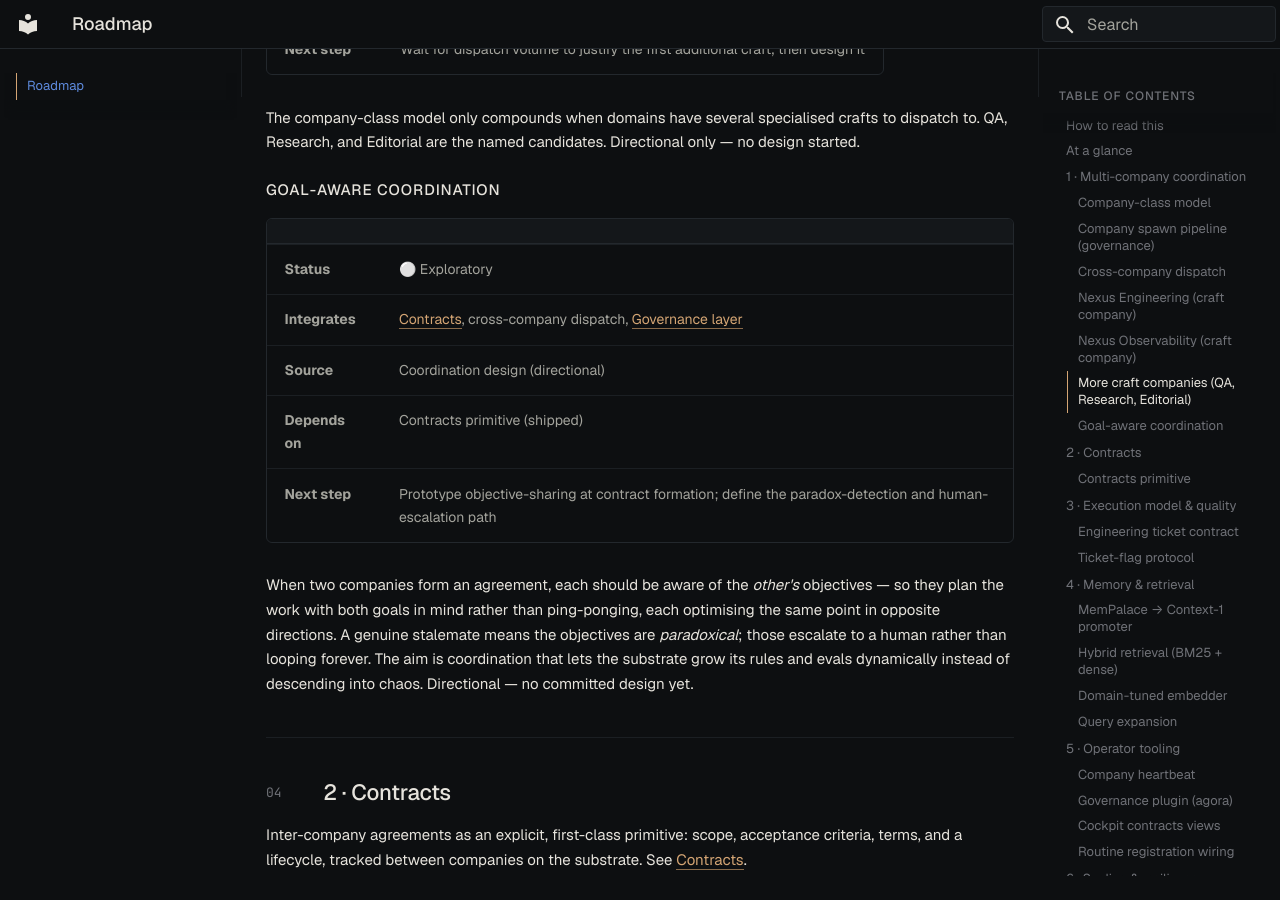
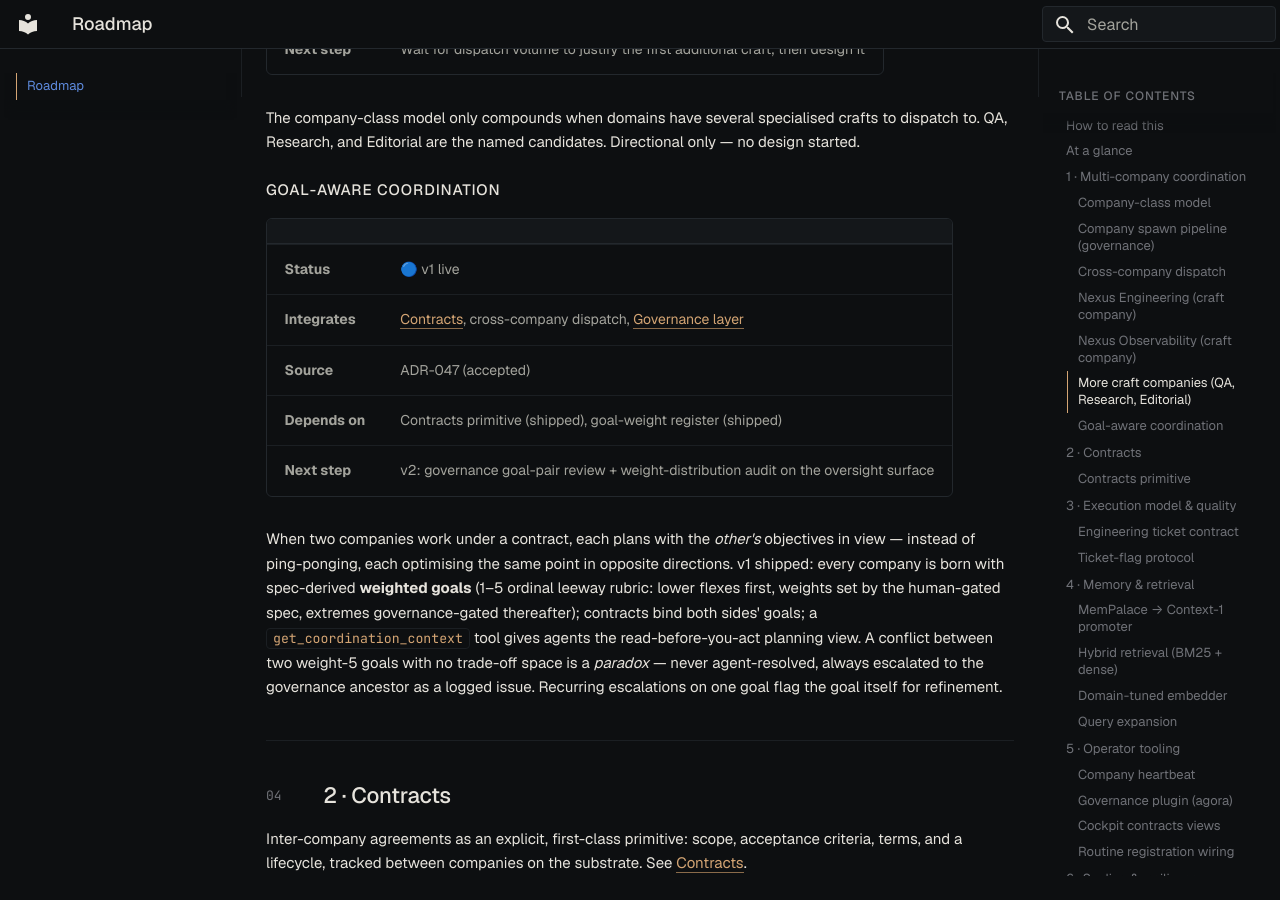
Before and after one commit to nexus-holdings/nexus-docs, an MkDocs documentation site: the page built from docs/roadmap.md, in a window 1280 px wide and 900 px high, scrolled down 4790 px. Built offline with MkDocs 1.6.1 and Material for MkDocs 9.7.7, drawn with Linux system fonts in a browser that asks for light colours.

Commit message:
ADR-047 shipped: roadmap card ⚪→🔵, contracts 6 tools, agora goal links, decisions index
Co-Authored-By: Claude Opus 4.8 (1M context) <noreply@anthropic.com>

```diff
--- a/docs/roadmap.md
+++ b/docs/roadmap.md
@@ -115,13 +115,13 @@ The company-class model only compounds when domains have several specialised cra
 
 | | |
 |---|---|
-| **Status** | ⚪ Exploratory |
+| **Status** | 🔵 v1 live |
 | **Integrates** | [Contracts](concepts/contracts.md), cross-company dispatch, [Governance layer](architecture/governance.md) |
-| **Source** | Coordination design (directional) |
-| **Depends on** | Contracts primitive (shipped) |
-| **Next step** | Prototype objective-sharing at contract formation; define the paradox-detection and human-escalation path |
+| **Source** | ADR-047 (accepted) |
+| **Depends on** | Contracts primitive (shipped), goal-weight register (shipped) |
+| **Next step** | v2: governance goal-pair review + weight-distribution audit on the oversight surface |
 
-When two companies form an agreement, each should be aware of the *other's* objectives — so they plan the work with both goals in mind rather than ping-ponging, each optimising the same point in opposite directions. A genuine stalemate means the objectives are *paradoxical*; those escalate to a human rather than looping forever. The aim is coordination that lets the substrate grow its rules and evals dynamically instead of descending into chaos. Directional — no committed design yet.
+When two companies work under a contract, each plans with the *other's* objectives in view — instead of ping-ponging, each optimising the same point in opposite directions. v1 shipped: every company is born with spec-derived **weighted goals** (1–5 ordinal leeway rubric: lower flexes first, weights set by the human-gated spec, extremes governance-gated thereafter); contracts bind both sides' goals; a `get_coordination_context` tool gives agents the read-before-you-act planning view. A conflict between two weight-5 goals with no trade-off space is a *paradox* — never agent-resolved, always escalated to the governance ancestor as a logged issue. Recurring escalations on one goal flag the goal itself for refinement.
 
 ---
 
```
Also changed, not shown: docs/components/plugins/agora.md (+1 -1 lines), docs/components/plugins/contracts.md (+3 -2 lines), docs/concepts/decisions-index.md (+1 -0 lines).
